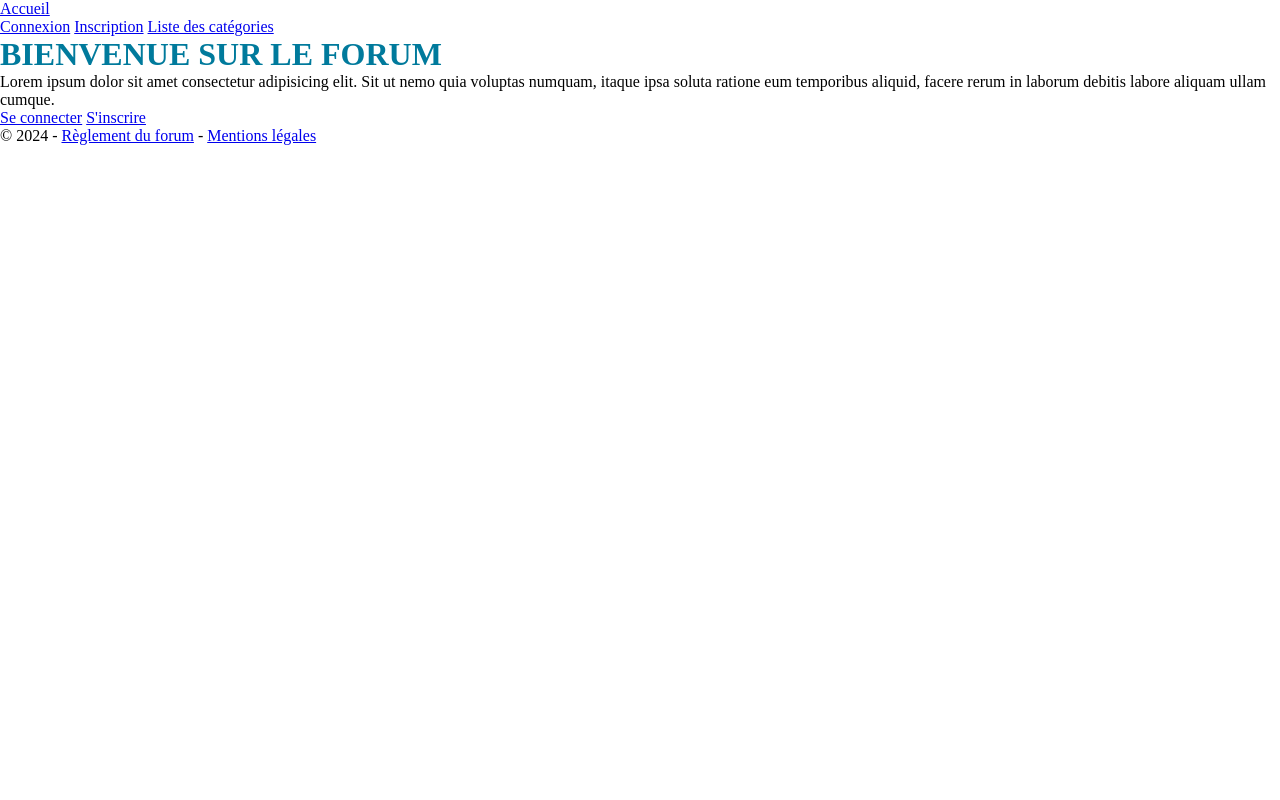
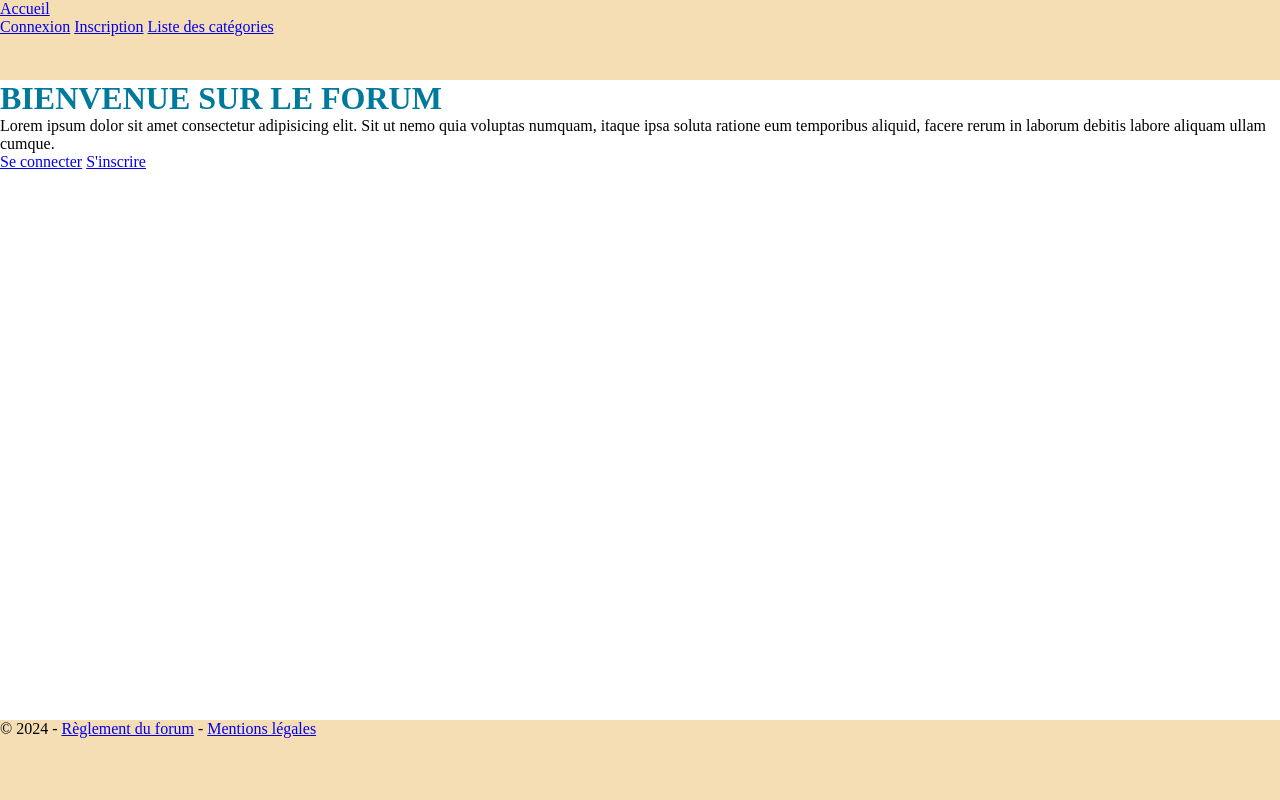
Before and after one commit to Flozerty/Forum, a PHP site: page / in a window 1280 px wide. Run offline with PHP 8.4, Linux system fonts and the light colour scheme; some libraries are stand-ins or nearby versions.

Commit message:
base display header/footer/main

```diff
--- a/public/css/style.css
+++ b/public/css/style.css
@@ -7,3 +7,23 @@
 h1 {
     color: rgb(0, 122, 156);
 }
+
+header {
+    background-color: wheat;
+    position: absolute;
+    top: 0;
+    left: 0;
+    right: 0;
+    height: 10vh;
+}
+
+main {
+    margin-top: 10vh;
+    min-height: 80vh;
+}
+
+footer {
+    background-color: wheat;
+    height: 10vh;
+
+}
```
